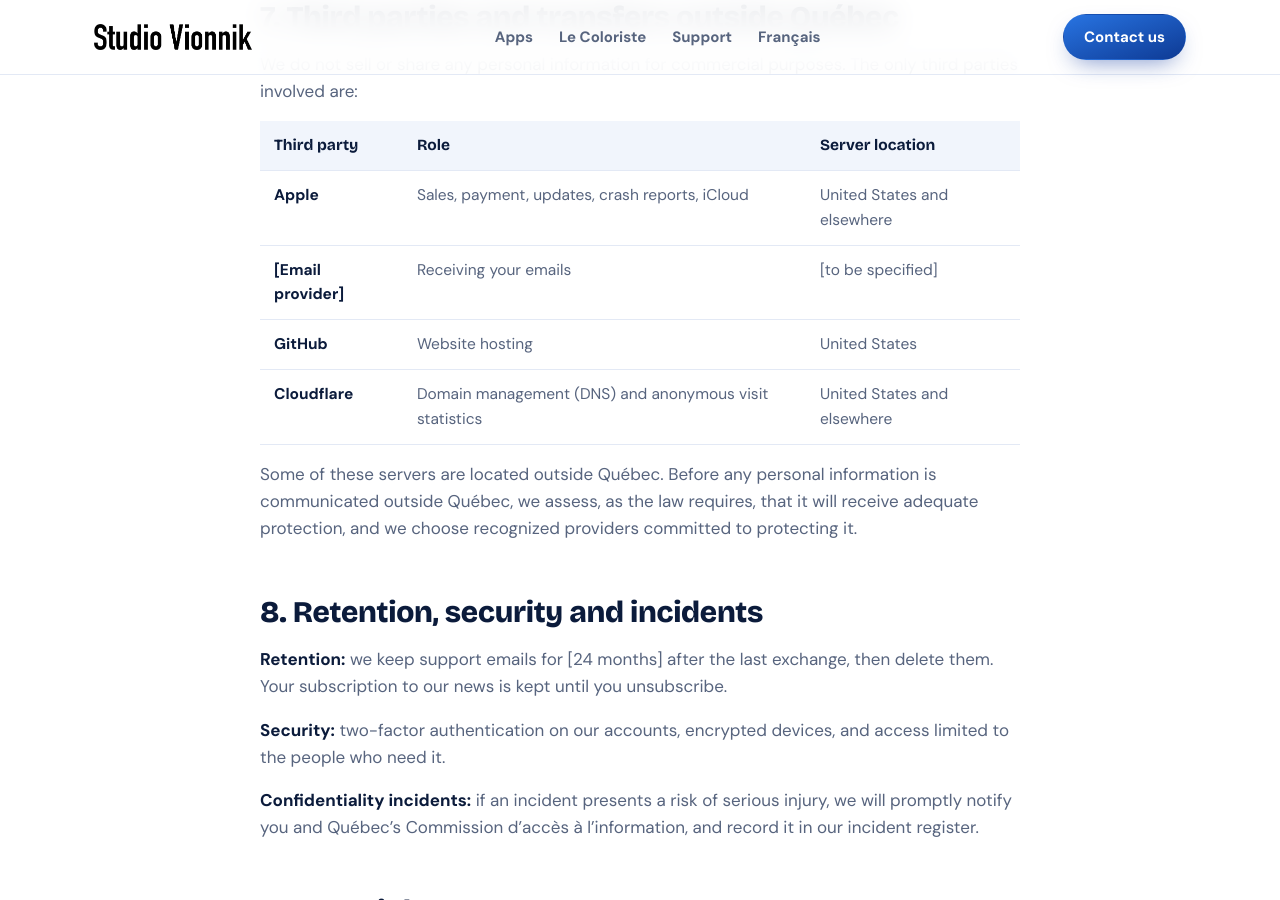
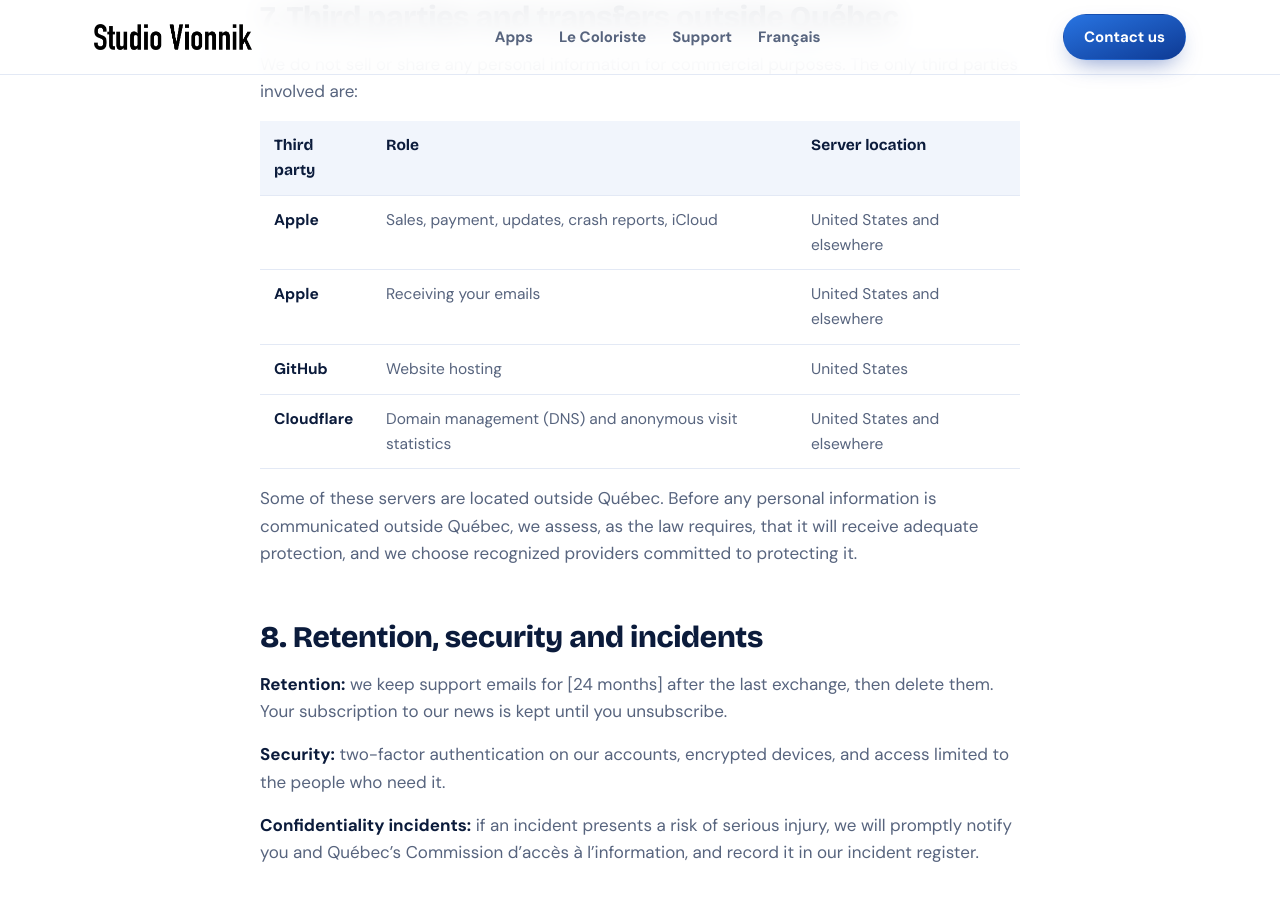
Before and after one commit to vionnikstudio/vionnikstudio.github.io, a Jekyll site: the page built from en/privacy.md, in a window 1280 px wide and 900 px high, scrolled down 2743 px. Built offline with Jekyll 4.4.1, drawn with Linux system fonts in a browser that asks for light colours.

Commit message:
Update email provider information to Apple

```diff
--- a/en/privacy.md
+++ b/en/privacy.md
@@ -75,7 +75,7 @@ We do not sell or share any personal information for commercial purposes. The on
 | Third party | Role | Server location |
 |---|---|---|
 | Apple | Sales, payment, updates, crash reports, iCloud | United States and elsewhere |
-| [Email provider] | Receiving your emails | [to be specified] |
+| Apple | Receiving your emails | United States and elsewhere |
 | GitHub | Website hosting | United States |
 | Cloudflare | Domain management (DNS) and anonymous visit statistics | United States and elsewhere |
 
```
